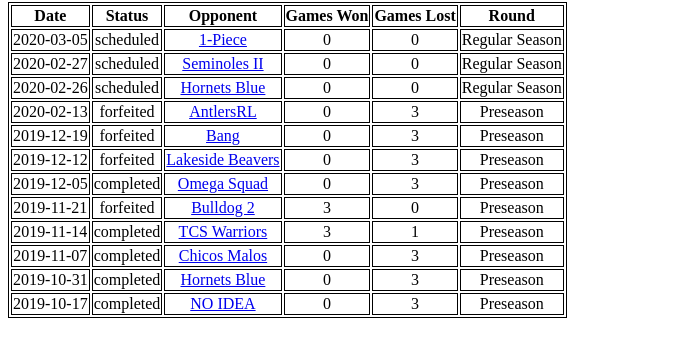
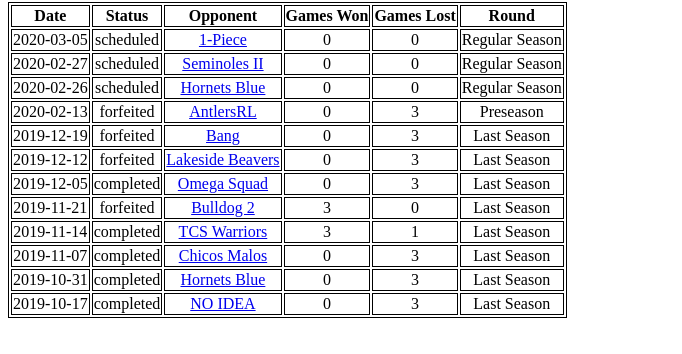
Before and after one commit to playviewer/playviewer.github.io, a plain HTML site: page team.html in a window 1280 px wide. Shown: the part 282-636 px from the top of the page, without its empty margins (0-682 px from the left). Drawn offline with Linux system fonts and the light colour scheme.

Commit message:
fix naming & times

```diff
--- a/team.html
+++ b/team.html
@@ -84,7 +84,9 @@
         row = row + "<td>"+teams[index][2][i].matchResults[1].gamesLost+"</td>"
       }
       time = new Date(teams[index][2][i].scheduledStartsAt.split("T")[0]).getTime()
-      if (time < 1581870035000) {
+      if (time < 1577294432000) {
+        row = row + "<td>Last Season</td>"
+      } else if (time > 1577294432000 && time < 1581870035000) {
         row = row + "<td>Preseason</td>"
       } else if (time > 1581870035000 && time < 1587054035000) {
         row = row + "<td>Regular Season</td>"
```
